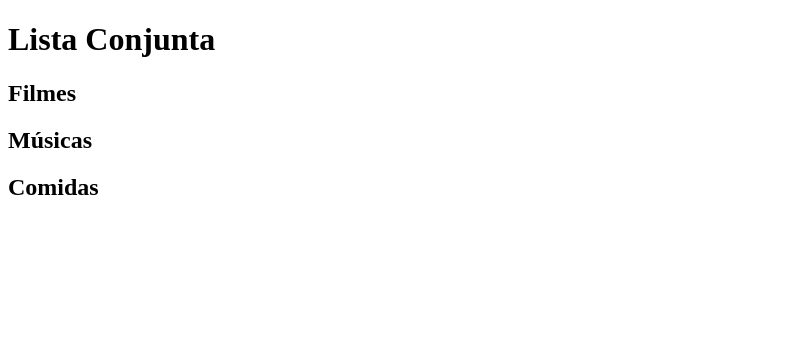
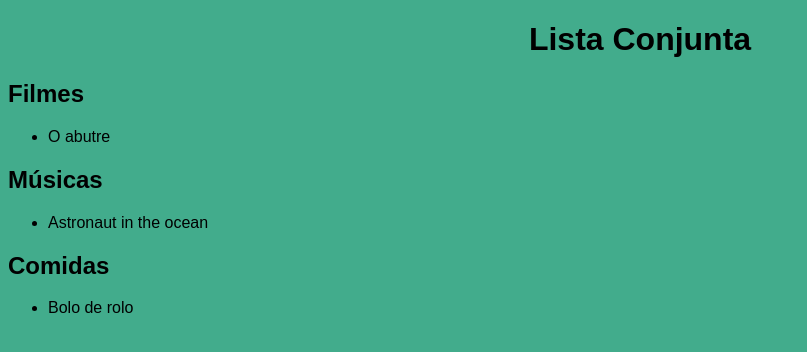
Before and after one commit to FernandoCavalcantii/desafio1, a plain HTML site: page index.html in a window 1280 px wide. Shown: the whole page, without its empty margins (0-807 px from the left). Drawn offline with Linux system fonts and the light colour scheme.

Commit message:
modifica index.html

```diff
--- a/index.html
+++ b/index.html
@@ -6,13 +6,29 @@
   <meta name="viewport" content="width=device-width, initial-scale=1.0">
   <title>Lista Conjunta</title>
   <style>
+    body {
+      font-family: fantasy, sans-serif;
+      background-color: rgb(66, 172, 140)
+    }
+    h1 {
+      text-align: center;
+    }
 
   </style>
 </head>
 <body>
   <h1>Lista Conjunta</h1>
   <h2>Filmes</h2>
+  <ul>
+    <li>O abutre</li>
+  </ul>
   <h2>Músicas</h3>
+  <ul>
+    <li>Astronaut in the ocean</li>
+  </ul>
   <h2>Comidas</h2>
+  <ul>
+    <li>Bolo de rolo</li>
+  </ul>
 </body>
 </html>
```
